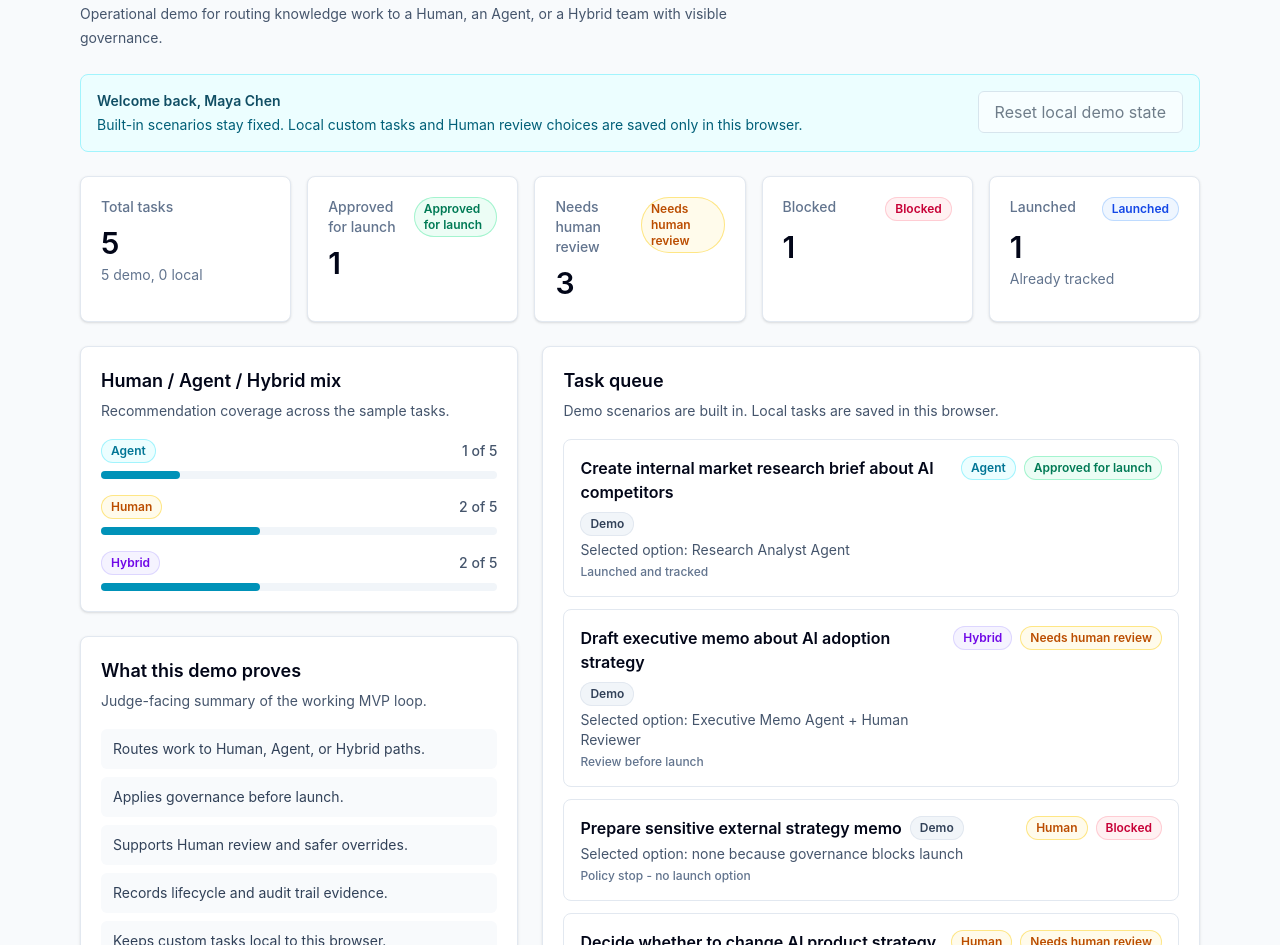
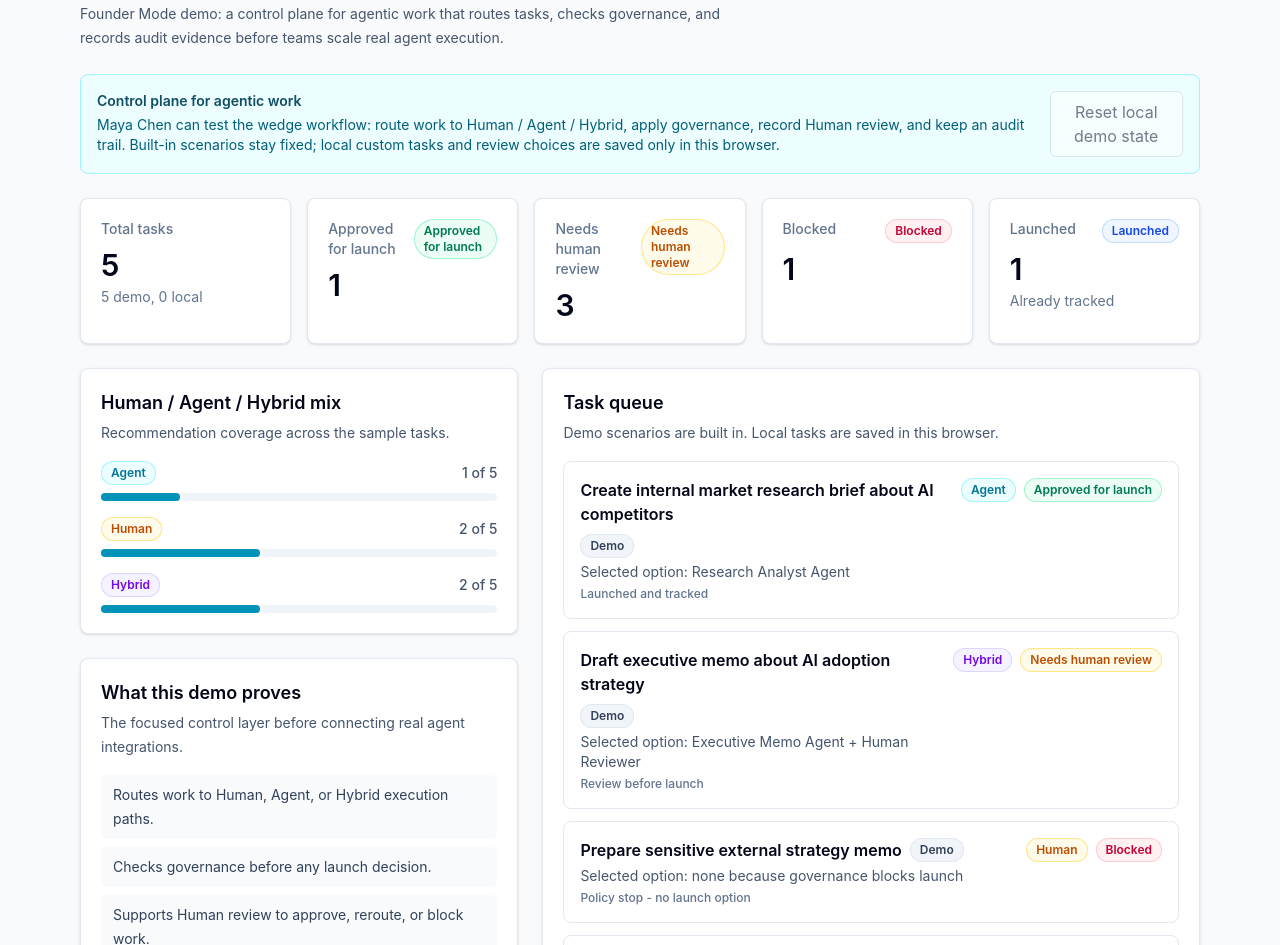
Before and after one commit to PGMDes/AABW_2026, a React (Vite) app in the folder app/: page / in a window 1280 px wide. Shown: the part 147-1092 px from the top of the page. Built offline with nearby package versions, Linux system fonts and the light colour scheme.

Commit message:
Add Phase 12 submission package

```diff
--- a/app/src/pages/DashboardPage.jsx
+++ b/app/src/pages/DashboardPage.jsx
@@ -19,11 +19,11 @@ const walkthroughSteps = [
 ]
 
 const demoProofPoints = [
-  "Routes work to Human, Agent, or Hybrid paths.",
-  "Applies governance before launch.",
-  "Supports Human review and safer overrides.",
-  "Records lifecycle and audit trail evidence.",
-  "Keeps custom tasks local to this browser.",
+  "Routes work to Human, Agent, or Hybrid execution paths.",
+  "Checks governance before any launch decision.",
+  "Supports Human review to approve, reroute, or block work.",
+  "Records lifecycle and audit trail evidence for every scenario.",
+  "Supports local custom tasks without adding backend infrastructure.",
 ]
 
 function SummaryMetric({ label, value, hint, status }) {
@@ -98,7 +98,7 @@ function DemoProofPanel() {
   return (
     <SectionCard
       title="What this demo proves"
-      description="Judge-facing summary of the working MVP loop."
+      description="The focused control layer before connecting real agent integrations."
     >
       <ul className="space-y-2 text-sm leading-6 text-slate-700">
         {demoProofPoints.map((point) => (
@@ -182,7 +182,7 @@ export function DashboardPage({
     <>
       <PageHeader
         title="Human-AgentOS"
-        description="Operational demo for routing knowledge work to a Human, an Agent, or a Hybrid team with visible governance."
+        description="Founder Mode demo: a control plane for agentic work that routes tasks, checks governance, and records audit evidence before teams scale real agent execution."
         action={
           <PrimaryButton onClick={() => onNavigate("newTask")}>
             New Task
@@ -194,11 +194,13 @@ export function DashboardPage({
         <div className="flex flex-col gap-4 lg:flex-row lg:items-start lg:justify-between">
           <div>
             <p className="text-sm font-semibold text-cyan-900">
-              Welcome back, {currentUser.name}
+              Control plane for agentic work
             </p>
             <p className="mt-1 text-sm text-cyan-800">
-              Built-in scenarios stay fixed. Local custom tasks and Human
-              review choices are saved only in this browser.
+              {currentUser.name} can test the wedge workflow: route work to
+              Human / Agent / Hybrid, apply governance, record Human review,
+              and keep an audit trail. Built-in scenarios stay fixed; local
+              custom tasks and review choices are saved only in this browser.
             </p>
           </div>
           <PrimaryButton
```
Also changed, not shown: 3 other files (tests, documents, lock files or other folders).
